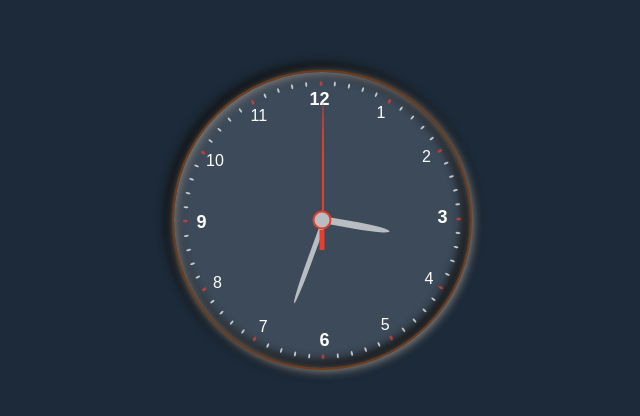
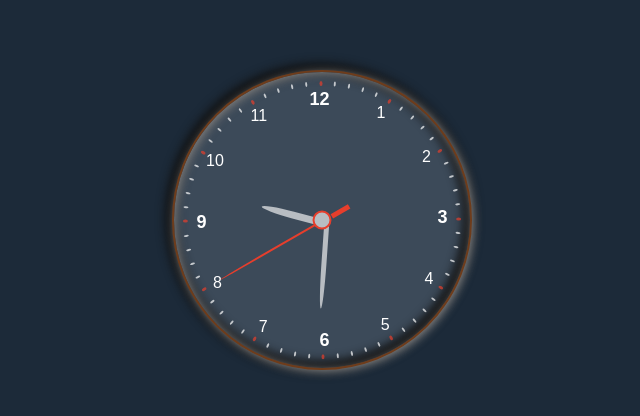
Before and after one commit to Sriram-Dee/Analog_Clock, a plain HTML site: page index.html in a window 1280 px wide. Shown: the part 180-596 px from the top of the page, without its empty margins (318-958 px from the left). Drawn offline with Linux system fonts and the light colour scheme.

Commit message:
mp3 file added

```diff
--- a/CSS/style.css
+++ b/CSS/style.css
@@ -132,16 +132,16 @@ body{
     bottom: 50%;
     transform: translateX(-50%);
     transform-origin: bottom;
-    --rotate: 20;
+    --rotate: 00;
 }
 .hour{
-    transform: rotate(calc(var(--rotate)*5deg));
+    transform: rotate(calc(var(--rotate)*1deg)) translateX(-50%);
     height: 22%;
     width: 7px;
     background-color: #ffffffa2;
 }
 .min{
-    transform: rotate(calc(var(--rotate)*10deg));
+    transform: rotate(calc(var(--rotate)*1deg)) translateX(-50%);
     height: 30%;
     background-color: #ffffffa2;
 
@@ -149,7 +149,7 @@ body{
 
 .sec{
     --rotate:0;
-    transform: rotate(calc(var(--rotate)*2deg));
+    transform: rotate(calc(var(--rotate)*1deg));
     height: 40%;
     width: 2px;
 }
--- a/JS/script.js
+++ b/JS/script.js
@@ -1,15 +1,49 @@
+/*
 let hours=document.querySelectorAll('.hrs');
 let minutes=document.querySelectorAll('.min');
 let seconds=document.querySelectorAll('.sec');
-
+let needle = document.querySelectorAll('.needle')
 function runClock(){
     let fullDate=new Date();
     let hrs=fullDate.getHours();
     let min=fullDate.getMinutes();
     let sec=fullDate.getSeconds()/60;
 
-    seconds.style=("--rotate", sec*360)
-    console.log(sec)
+    // Calculate rotation angles for each needle
+    let hrsRotation = (hrs % 12 + min / 60) * 360 / 12;
+    let minRotation = (min + sec / 60) * 360 / 60;
+    let secRotation = sec * 360 / 60;
+
+    // Apply rotation to needle elements
+    hours.style.setProperty('--rotate', hrsRotation);
+    // minutes.style.setProperty('--rotate', minRotation + 'deg');
+    // seconds.style.setProperty('--rotate', secRotation + 'deg');
 }
 runClock();
-setInterval(runClock, 1000)
+setInterval(runClock, 1000)*/
+
+
+
+let hours = document.querySelector('.hour');
+let minutes = document.querySelector('.min');
+let seconds = document.querySelector('.sec');
+
+function runClock() {
+    let fullDate = new Date();
+    let hrs = fullDate.getHours();
+    let min = fullDate.getMinutes();
+    let sec = fullDate.getSeconds() / 60;
+
+    // Calculate rotation angles for each needle
+    let hrsRotation = (hrs % 12 + min / 60) * 360 / 12;
+    let minRotation = (min + sec) * 360 / 60;  // corrected min rotation calculation
+    let secRotation = sec * 360;
+
+    // Apply rotation to needle elements
+    hours.style.setProperty('--rotate', hrsRotation);
+    minutes.style.setProperty('--rotate', minRotation);
+    seconds.style.setProperty('--rotate', secRotation);
+}
+
+runClock();
+setInterval(runClock, 1000);
```
Also changed, not shown: 1 other file.
